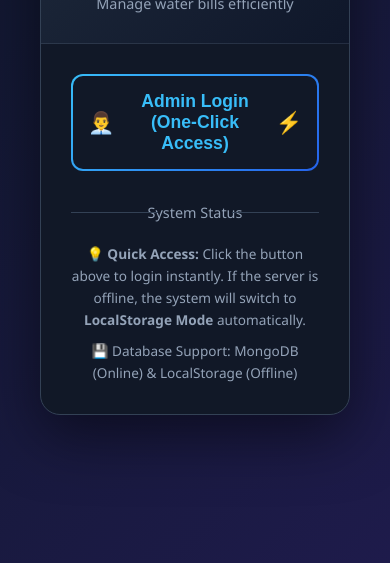
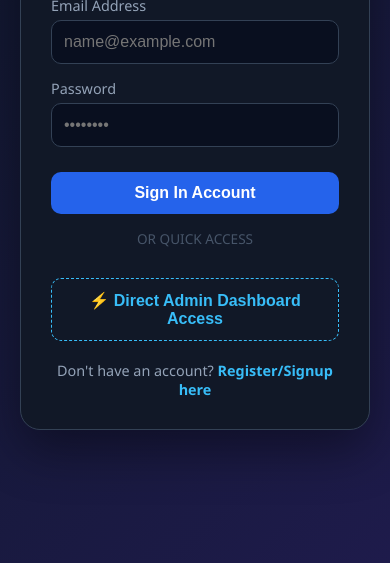
Before and after one commit to Mickeymozy/Mickey-Water, a website: page login.html in a window 390 px wide. Shown: the part 281-844 px from the top of the page. Drawn offline with Linux system fonts and the light colour scheme; no server answers.

Commit message:
Update login.html

```diff
--- a/login.html
+++ b/login.html
@@ -5,316 +5,123 @@
     <meta name="viewport" content="width=device-width, initial-scale=1.0">
     <title>Water Billing System - Login</title>
     <style>
-        * {
-            margin: 0;
-            padding: 0;
-            box-sizing: border-box;
-        }
-
+        * { margin: 0; padding: 0; box-sizing: border-box; }
         body {
-            font-family: 'Segoe UI', Tahoma, Geneva, Verdana, sans-serif;
+            font-family: 'Segoe UI', system-ui, sans-serif;
             background: linear-gradient(135deg, #0f172a 0%, #1e1b4b 100%);
             min-height: 100vh;
             display: flex;
             justify-content: center;
             align-items: center;
             padding: 20px;
+            color: #e2e8f0;
         }
-
         .container {
             background: #111827;
             border: 1px solid #334155;
             border-radius: 20px;
-            box-shadow: 0 20px 60px rgba(0,0,0,0.5);
             overflow: hidden;
             width: 100%;
-            max-width: 450px;
-            animation: slideIn 0.5s ease-out;
-            color: #e2e8f0;
+            max-width: 420px;
+            box-shadow: 0 20px 50px rgba(0,0,0,0.4);
         }
-
-        @keyframes slideIn {
-            from {
-                opacity: 0;
-                transform: translateY(-30px);
-            }
-            to {
-                opacity: 1;
-                transform: translateY(0);
-            }
+        .header {
+            background: rgba(30, 41, 59, 0.5);
+            padding: 30px;
+            text-align: center;
+            border-bottom: 1px solid #334155;
         }
-
-        .header {
-            background: linear-gradient(135deg, #1e293b 0%, #0f172a 100%);
-            border-bottom: 1px solid rgba(148,163,184,.12);
-            color: white;
-            padding: 40px;
-            text-align: center;
+        .content { padding: 30px; }
+        .form-group { margin-bottom: 15px; }
+        label { display: block; margin-bottom: 5px; font-size: 0.9em; color: #94a3b8; }
+        input {
+            width: 100%; padding: 12px; border-radius: 10px;
+            background: #090f1f; border: 1px solid #334155;
+            color: white; font-size: 1em;
         }
-
-        .header h1 {
-            font-size: 2em;
-            margin-bottom: 10px;
+        button {
+            width: 100%; padding: 12px; border-radius: 10px; border: none;
+            font-weight: bold; font-size: 1em; cursor: pointer; margin-top: 10px;
         }
-
-        .header p {
-            color: #94a3b8;
-            font-size: 0.9em;
-        }
-
-        .content {
-            padding: 40px;
-        }
-
-        .admin-bypass {
-            background: linear-gradient(135deg, #38bdf8 0%, #2563eb 100%);
-            border-radius: 12px;
-            padding: 2px;
-            margin-bottom: 30px;
-        }
-
-        .admin-btn {
-            width: 100%;
-            background: #111827;
-            border: none;
-            border-radius: 10px;
-            padding: 15px;
-            font-size: 1.1em;
-            font-weight: bold;
-            color: #38bdf8;
-            cursor: pointer;
-            transition: all 0.3s ease;
-            display: flex;
-            align-items: center;
-            justify-content: center;
-            gap: 10px;
-        }
-
-        .admin-btn:hover {
-            background: transparent;
-            color: white;
-            transform: translateY(-2px);
-            box-shadow: 0 5px 15px rgba(56, 189, 248, 0.3);
-        }
-
-        .admin-btn:active {
-            transform: translateY(0);
-        }
-
-        .divider {
-            text-align: center;
-            margin: 20px 0;
-            position: relative;
-        }
-
-        .divider::before,
-        .divider::after {
-            content: '';
-            position: absolute;
-            top: 50%;
-            width: 35%;
-            height: 1px;
-            background: #334155;
-        }
-
-        .divider::before {
-            left: 0;
-        }
-
-        .divider::after {
-            right: 0;
-        }
-
-        .divider span {
-            background: #111827;
-            padding: 0 15px;
-            color: #94a3b8;
-            font-size: 0.9em;
-        }
-
-        .message {
-            margin-top: 20px;
-            padding: 14px;
-            border-radius: 12px;
-            text-align: center;
-            display: none;
-            font-size: 0.95em;
-        }
-
-        .message.error {
-            background: rgba(248, 113, 113, 0.15);
-            color: #fca5a5;
-            border: 1px solid rgba(248, 113, 113, 0.3);
-            display: block;
-        }
-
-        .message.success {
-            background: rgba(34, 197, 94, 0.15);
-            color: #86efac;
-            border: 1px solid rgba(34, 197, 94, 0.3);
-            display: block;
-        }
-
-        .message.warning {
-            background: rgba(245, 158, 11, 0.15);
-            color: #fcd34d;
-            border: 1px solid rgba(245, 158, 11, 0.3);
-            display: block;
-        }
-
-        .loading {
-            display: inline-block;
-            width: 20px;
-            height: 20px;
-            border: 3px solid rgba(56, 189, 248, 0.3);
-            border-radius: 50%;
-            border-top-color: #38bdf8;
-            animation: spin 0.8s linear infinite;
-        }
-
-        @keyframes spin {
-            to { transform: rotate(360deg); }
-        }
-
-        .btn-icon {
-            font-size: 1.2em;
-        }
-
-        .info-text {
-            text-align: center;
-            margin-top: 20px;
-            color: #94a3b8;
-            font-size: 0.85em;
-            line-height: 1.6;
-        }
-
-        @media (max-width: 480px) {
-            .container {
-                margin: 20px;
-            }
-
-            .content {
-                padding: 30px;
-            }
-
-            .header {
-                padding: 30px;
-            }
-        }
+        .btn-submit { background: #2563eb; color: white; }
+        .btn-bypass { background: transparent; border: 1px dashed #38bdf8; color: #38bdf8; margin-top: 15px; }
+        .divider { text-align: center; margin: 15px 0; color: #475569; font-size: 0.85em; }
+        .message { padding: 10px; border-radius: 8px; margin-bottom: 15px; display: none; font-size: 0.9em; text-align: center; }
+        .error { background: rgba(239, 68, 68, 0.2); color: #fca5a5; border: 1px solid #ef4444; display: block; }
+        .success { background: rgba(34, 197, 94, 0.2); color: #86efac; border: 1px solid #22c55e; display: block; }
+        .footer-link { text-align: center; margin-top: 20px; font-size: 0.9em; color: #94a3b8; }
+        .footer-link a { color: #38bdf8; text-decoration: none; font-weight: bold; }
     </style>
 </head>
 <body>
     <div class="container">
         <div class="header">
-            <h1>🌊 Water Billing System</h1>
-            <p>Manage water bills efficiently</p>
+            <h2>🌊 Water Billing</h2>
+            <p style="color:#94a3b8; font-size:0.85em;">Sign in to manage system metrics</p>
         </div>
+        <div class="content">
+            <div id="msg" class="message"></div>
 
-        <div class="content">
-            <div class="admin-bypass">
-                <button class="admin-btn" onclick="adminLogin()">
-                    <span class="btn-icon">👨‍💼</span>
-                    Admin Login (One-Click Access)
-                    <span class="btn-icon">⚡</span>
-                </button>
+            <form id="loginForm">
+                <div class="form-group">
+                    <label>Email Address</label>
+                    <input type="email" id="email" required placeholder="name@example.com">
+                </div>
+                <div class="form-group">
+                    <label>Password</label>
+                    <input type="password" id="password" required placeholder="••••••••">
+                </div>
+                <button type="submit" class="btn-submit">Sign In Account</button>
+            </form>
+
+            <div class="divider">OR QUICK ACCESS</div>
+            <button class="btn-bypass" onclick="triggerBypass()">⚡ Direct Admin Dashboard Access</button>
+
+            <div class="footer-link">
+                Don't have an account? <a href="/signup">Register/Signup here</a>
             </div>
-
-            <div class="divider">
-                <span>System Status</span>
-            </div>
-
-            <div class="info-text">
-                <p>💡 <strong>Quick Access:</strong> Click the button above to login instantly. If the server is offline, the system will switch to <strong>LocalStorage Mode</strong> automatically.</p>
-                <p style="margin-top: 10px;">💾 Database Support: MongoDB (Online) & LocalStorage (Offline)</p>
-            </div>
-
-            <div id="message" class="message"></div>
         </div>
     </div>
 
     <script>
-        // Jina la ukurasa wa dashboard/records (Hakikisha jina liko sahihi kulingana na setup yako)
-        const DASHBOARD_URL = '/records';
+        const msg = document.getElementById('msg');
 
-        async function adminLogin() {
-            const messageDiv = document.getElementById('message');
-            const adminBtn = document.querySelector('.admin-btn');
-
-            const originalText = adminBtn.innerHTML;
-            adminBtn.innerHTML = '<span class="loading"></span> Authenticating...';
-            adminBtn.disabled = true;
+        document.getElementById('loginForm').addEventListener('submit', async (e) => {
+            e.preventDefault();
+            msg.style.display = 'none';
 
             try {
-                // Jaribu kuwasiliana na server kwanza
-                const response = await fetch('/api/admin-login', {
+                const response = await fetch('/api/login', {
                     method: 'POST',
                     headers: { 'Content-Type': 'application/json' },
-                    credentials: 'include'
+                    body: JSON.stringify({
+                        email: document.getElementById('email').value,
+                        password: document.getElementById('password').value
+                    })
                 });
-
                 const data = await response.json();
 
                 if (data.success) {
-                    // Imefanikiwa kupitia server (MongoDB Mode)
-                    localStorage.setItem('login_mode', 'mongodb');
-                    messageDiv.className = 'message success';
-                    messageDiv.textContent = '✅ Connected to MongoDB! Redirecting...';
-                    messageDiv.style.display = 'block';
-
-                    setTimeout(() => {
-                        window.location.href = DASHBOARD_URL;
-                    }, 1200);
+                    msg.className = 'message success';
+                    msg.textContent = 'Success! Redirecting...';
+                    window.location.href = data.redirect;
                 } else {
-                    throw new Error(data.error || 'Server rejected login');
+                    msg.className = 'message error';
+                    msg.textContent = data.error || 'Authentication failed';
                 }
-            } catch (error) {
-                console.warn('Server haipatikani, tunahamia Offline Mode...', error);
-
-                // Server imegoma au haipo, tunamwingiza mtumiaji kwa nguvu (Offline/LocalStorage)
-                localStorage.setItem('login_mode', 'offline_activated');
-
-                messageDiv.className = 'message warning';
-                messageDiv.innerHTML = '⚠️ Server Offline! Entering LocalStorage Mode...';
-                messageDiv.style.display = 'block';
-
-                setTimeout(() => {
-                    // Kama hizi file zote zipo kwenye folder moja la kawaida (bila kutumia router ya node)
-                    // unaweza kubadilisha DASHBOARD_URL iwe 'index.html' au jina la lile file la records.
-                    window.location.href = DASHBOARD_URL;
-                }, 1500);
-            }
-        }
-
-        // Kuangalia kama session ipo hai pindi ukurasa unapofunguka
-        async function checkSession() {
-            // Kama tayari alishaingia kwa njia ya offline, mpeleke moja kwa moja kwenye records ukurasa ukifunguka
-            if(localStorage.getItem('login_mode') === 'offline_activated') {
-                window.location.href = DASHBOARD_URL;
-                return;
-            }
-
-            try {
-                const response = await fetch('/api/me', { credentials: 'include' });
-                const data = await response.json();
-                if (data.authenticated) {
-                    localStorage.setItem('login_mode', 'mongodb');
-                    window.location.href = DASHBOARD_URL;
-                }
-            } catch (error) {
-                console.log('No active server session found (Using offline bypass ready)');
-            }
-        }
-
-        // Washa ukaguzi wa session ukurasa unapoload
-        checkSession();
-
-        // Njia ya mkato ya keyboard (Ctrl + Shift + A)
-        document.addEventListener('keydown', (e) => {
-            if (e.ctrlKey && e.shiftKey && e.key === 'A') {
-                e.preventDefault();
-                adminLogin();
+            } catch (err) {
+                msg.className = 'message error';
+                msg.textContent = 'Server communication error';
             }
         });
+
+        async function triggerBypass() {
+            try {
+                const res = await fetch('/api/admin-login', { method: 'POST' });
+                const data = await res.json();
+                if (data.success) window.location.href = data.redirect;
+            } catch (e) { alert('Bypass server error'); }
+        }
     </script>
 </body>
 </html>
```
